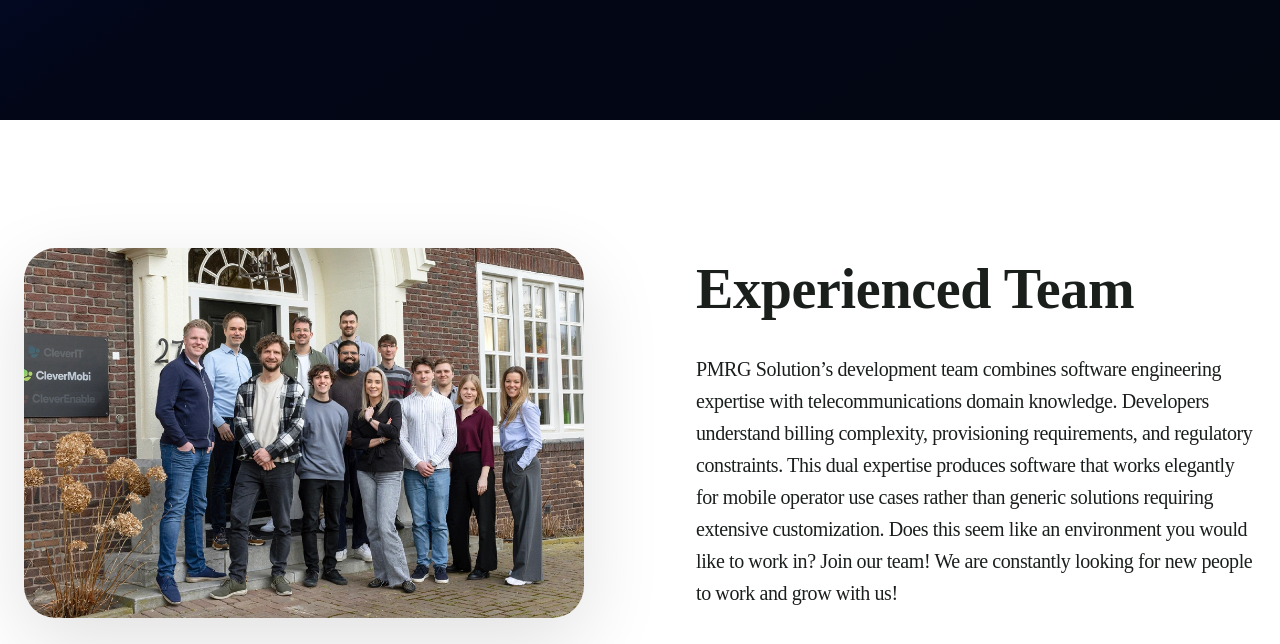
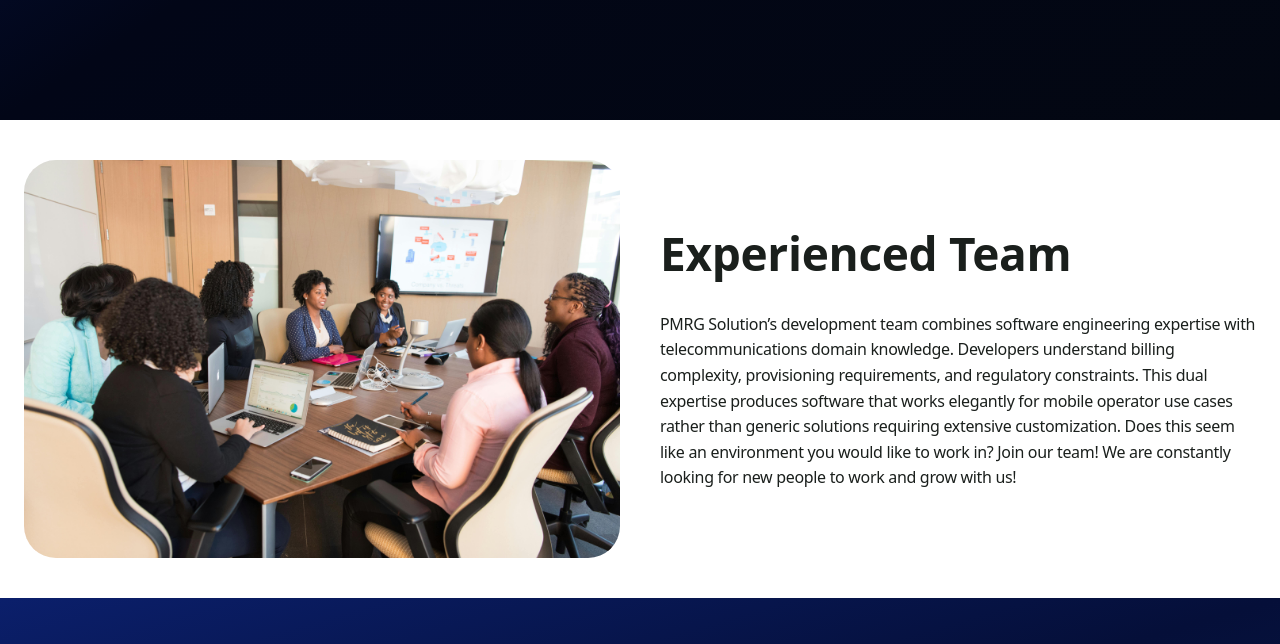
Before and after one commit to Sugaam-dev/NewPMRG_Solution, a React (Vite) app: page /pmrg-way-of-work/tmforum in a window 1280 px wide. Shown: the part 720-1364 px from the top of the page. Built offline with nearby package versions, Linux system fonts and the light colour scheme; grey boxes are pictures that could not be loaded.

Commit message:
pmrg way of work

```diff
--- a/src/Components/Pages/Home/PmrgFeaturs.jsx
+++ b/src/Components/Pages/Home/PmrgFeaturs.jsx
@@ -51,8 +51,8 @@ const PmrgFeaturs = () => {
       </div>
 
       {/* Bottom area ----------------------------------------------------- */}
-      <div className="px-6 pb-5 md:px-16 lg:px-5">
-        <div className="mx-auto flex max-w-5xl flex-col items-center gap-10 md:grid md:grid-cols-[minmax(0,1.1fr)_minmax(0,0.9fr)]">
+      <div className="px-6 py-5 lg:py-10 md:px-16 lg:px-25">
+        <div className="mx-auto flex max-w-6xl flex-col items-center gap-10 md:grid md:grid-cols-[minmax(0,1.1fr)_minmax(0,0.9fr)]">
           {/* Left text column */}
           <div className="flex h-full items-center">
             <div>
--- a/src/Components/Pages/PMRGWayOfWork/TMForumPage.jsx
+++ b/src/Components/Pages/PMRGWayOfWork/TMForumPage.jsx
@@ -1,5 +1,5 @@
 import React from "react";
-import teamImg from "../../../assets/develop.webp";
+import teamImg from "../../../assets/Navbar/tm.jpeg";
 import HeroSection from "../HeroSection";
 import tmforumdata from "../../../data/tmforumdata";
 
@@ -12,33 +12,28 @@ export default function TMForumPage() {
       {/* =============================
           EXPERIENCED TEAM — PERFECT MATCH + CSS RULES APPLIED
       ============================== */}
-      <section className="w-full px-6 py-32">
+      <section className="w-full px-6 py-5 lg:py-10">
 
-        <div className="max-w-[1500px] mx-auto grid grid-cols-1 md:grid-cols-2 gap-28 items-center
+        <div className="max-w-[1500px] mx-auto grid grid-cols-1 md:grid-cols-2 gap-10 items-center
                         font-medium leading-[1.6] tracking-[-0.02em]">
 
           {/* LEFT IMAGE — ABSOLUTE FIX, BORDER RADIUS 32PX */}
-          <div className="relative w-full rounded-[32px] overflow-hidden shadow-[0_25px_80px_rgba(0,0,0,0.12)]">
+         <div className="w-full rounded-[32px] overflow-hidden">
+  <img
+    src={teamImg}
+    alt="PMRG Solution Team"
+    className="w-full h-auto"
+  />
+</div>
 
-            <img
-              src={teamImg}
-              alt="PMRG Solution Team"
-              className="
-                absolute inset-0 w-full h-full object-cover color-transparent
-              "
-            />
-            {/* Maintain aspect ratio */}
-            <div className="pt-[66%]"></div>
-
-          </div>
 
           {/* RIGHT TEXT — UPDATED TYPOGRAPHY */}
           <div>
-            <h2 className="font-['PST_Mail_Sans'] text-[56px] font-bold leading-[1.15] mb-8">
+            <h2 className=" text-[46px] font-bold leading-[1.15] mb-8">
               Experienced Team
             </h2>
 
-            <p className="font-['Mona_Sans'] text-[20px] leading-[1.6] tracking-[-0.02em] max-w-[650px]">
+            <p className=" text-[16px] text-[#1a1f1c]">
               PMRG Solution’s development team combines software engineering expertise with
               telecommunications domain knowledge. Developers understand billing complexity,
               provisioning requirements, and regulatory constraints. This dual expertise produces
```
